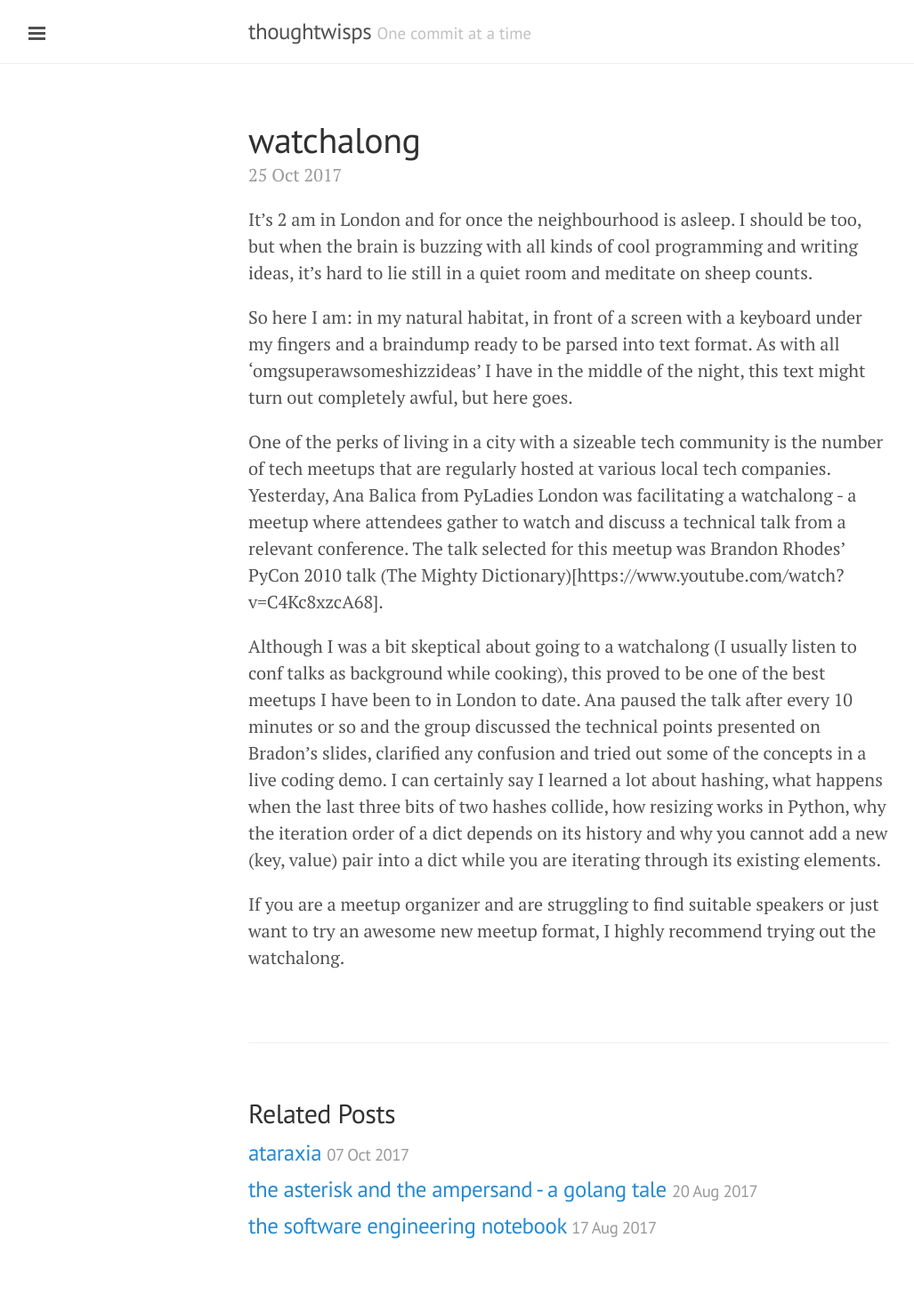
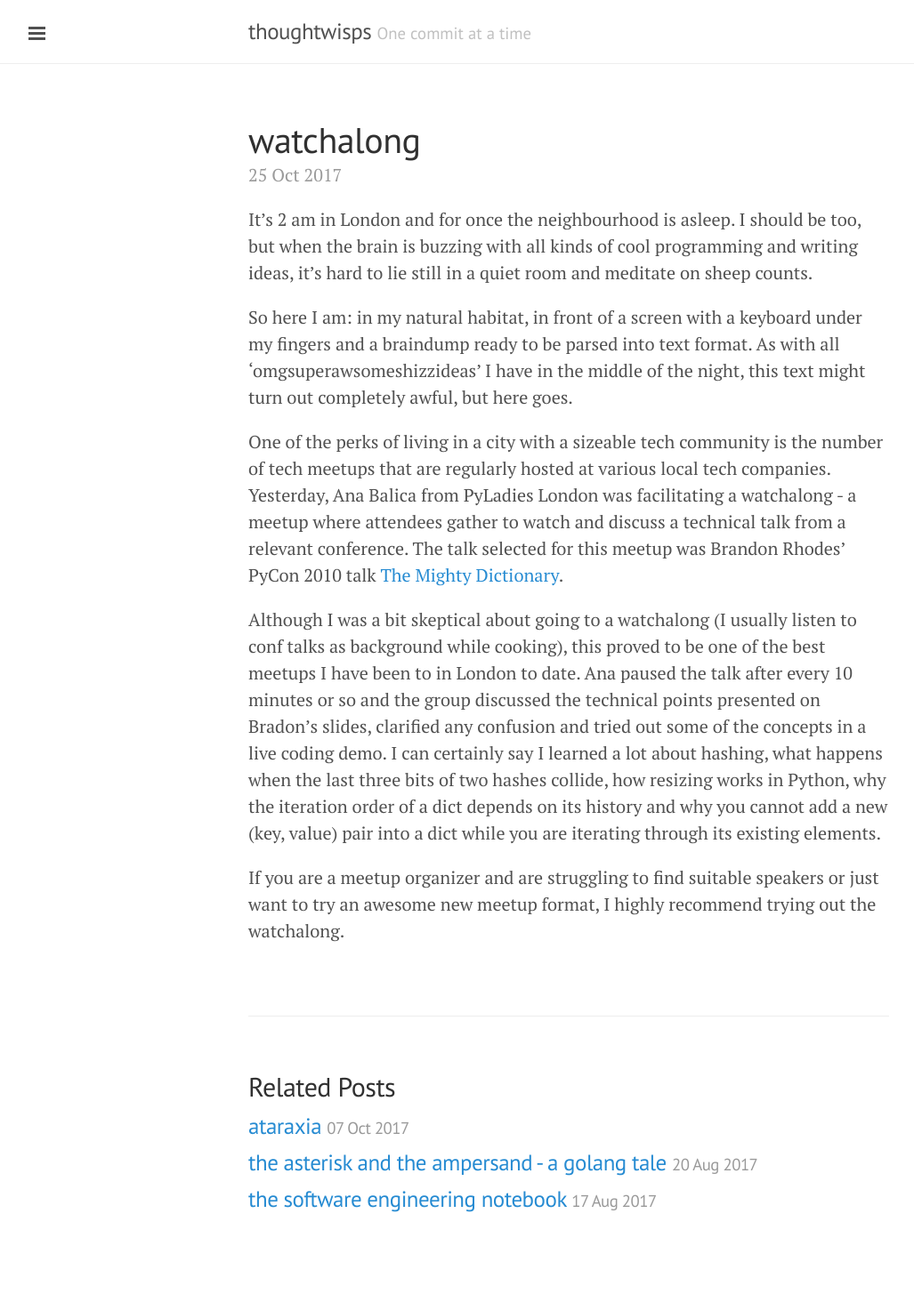
Before and after one commit to Winterflower/winterflower.github.io, a Jekyll site: the page built from _posts/2017-10-25-watchalong.md, in a window 1280 px wide. Shown: the whole page at 89% size, without its empty margins (1-1028 px from the left). Built offline with Jekyll 4.4.1, drawn with Linux system fonts in a browser that asks for light colours; Markdown is read by kramdown in place of the engine named in the settings; after the commit the page ends 1425 px from its top, so only the background shows below that.

Commit message:
25Oct2017 Why do I always mess up Markdown with links?

```diff
--- a/_posts/2017-10-25-watchalong.md
+++ b/_posts/2017-10-25-watchalong.md
@@ -7,7 +7,7 @@ It's 2 am in London and for once the neighbourhood is asleep. I should be too, b
 
 So here I am: in my natural habitat, in front of a screen with a keyboard under my fingers and a braindump ready to be parsed into text format. As with all 'omgsuperawsomeshizzideas' I have in the middle of the night, this text might turn out completely awful, but here goes.
 
-One of the perks of living in a city with a sizeable tech community is the number of tech meetups that are regularly hosted at various local tech companies. Yesterday, Ana Balica from PyLadies London was facilitating a watchalong - a meetup where attendees gather to watch and discuss a technical talk from a relevant conference. The talk selected for this meetup was Brandon Rhodes' PyCon 2010 talk (The Mighty Dictionary)[https://www.youtube.com/watch?v=C4Kc8xzcA68].
+One of the perks of living in a city with a sizeable tech community is the number of tech meetups that are regularly hosted at various local tech companies. Yesterday, Ana Balica from PyLadies London was facilitating a watchalong - a meetup where attendees gather to watch and discuss a technical talk from a relevant conference. The talk selected for this meetup was Brandon Rhodes' PyCon 2010 talk [The Mighty Dictionary](https://www.youtube.com/watch?v=C4Kc8xzcA68).
 
 Although I was a bit skeptical about going to a watchalong (I usually listen to conf talks as background while cooking), this proved to be one of the best meetups I have been to in London to date. Ana paused the talk after every 10 minutes or so and the group discussed the technical points presented on Bradon's slides, clarified any confusion and tried out some of the concepts in a live coding demo. I can certainly say I learned a lot about hashing, what happens when the last three bits of two hashes collide, how resizing works in Python, why the iteration order of a dict depends on its history and why you cannot add a new (key, value) pair into a dict while you are iterating through its existing elements.
 
```
